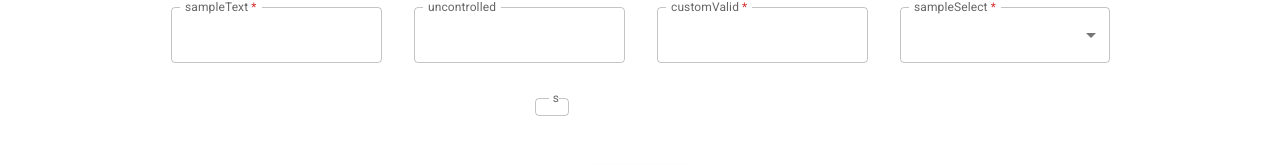
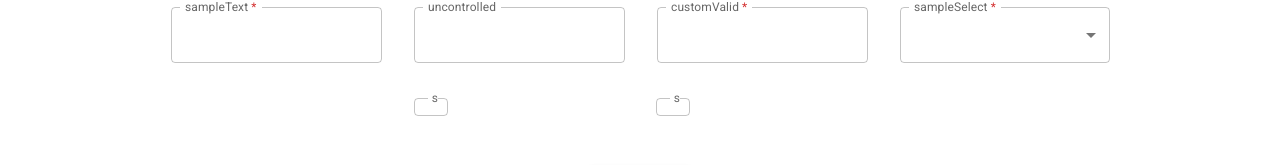
Before and after one commit to wing9537/mini-store, a Next.js app: page / in a window 1280 px wide. Shown: the part 176-341 px from the top of the page. Built offline with nearby package versions, Linux system fonts and the light colour scheme.

Commit message:
baseCheckbox completed

```diff
--- /dev/null
+++ b/components/core/baseCheckbox.js
@@ -0,0 +1,46 @@
+import { Box, Checkbox, FormGroup, FormControlLabel, FormControl, InputLabel, FormHelperText } from "@mui/material";
+
+/**
+ * @mui Checkbox API
+ * @ref https://mui.com/material-ui/api/checkbox/
+ */
+function BaseCheckbox({ id = "checkbox", label = "", value = [], error = false, helperText = "", options = {}, inputProps = {}, disabled = false, ...rest }) {
+  const handleChange = (e, item) => {
+    // const item = e.target.value;
+    const index = value.indexOf(item);
+    if (index > -1) {
+      value.splice(index, 1);
+    } else {
+      value.push(item);
+    }
+    if (inputProps.onChange) {
+      inputProps.onChange(e, value);
+    }
+  };
+
+  return (
+    <Box m={2} sx={{ minWidth: 210 }}>
+      <FormControl error={error}>
+        <Box px={2} py={1} className={`outlined-input ${disabled ? "disabled" : error ? "error" : ""}`}>
+          <InputLabel id={`lbl-${id}`} shrink>
+            {label}
+          </InputLabel>
+          <FormGroup id={id} {...rest}>
+            {Object.entries(options).map(([key, val]) => (
+              <FormControlLabel
+                key={key}
+                value={key}
+                label={val}
+                disabled={disabled}
+                inputRef={inputProps.ref}
+                control={<Checkbox name={inputProps.name} onChange={handleChange} />}
+              />
+            ))}
+          </FormGroup>
+        </Box>
+        <FormHelperText>{error && helperText}</FormHelperText>
+      </FormControl>
+    </Box>
+  );
+}
+export default BaseCheckbox;
--- a/components/core/baseInput.js
+++ b/components/core/baseInput.js
@@ -4,6 +4,7 @@
 import BaseTextField from "./baseTextField";
 import BaseSelect from "./baseSelect";
 import BaseRadio from "./baseRadio";
+import BaseCheckbox from "./baseCheckbox";
 import messages from "../../locales/errorMsg.json";
 import { form } from "../../constant";
 
@@ -105,7 +106,22 @@
         />
       );
     case "checkbox":
-      return <></>;
+      return (
+        <BaseCheckbox
+          inputProps={register(name, {
+            required,
+            validate: rules,
+          })}
+          id={`chk-${name}`}
+          label={mandatoryLabel}
+          value={getValues(name)}
+          options={options}
+          error={!!error?.type}
+          helperText={error && errorMsg(error)}
+          disabled={formStatus == form.confirm}
+          {...rest}
+        />
+      );
     case "datepicker":
       return <></>;
     default:
--- a/components/core/baseRadio.js
+++ b/components/core/baseRadio.js
@@ -4,17 +4,17 @@
  * @mui RadioGroup API
  * @ref https://mui.com/material-ui/api/radio-group/
  */
-function BaseRadio({ id = "radio", label = "", error = false, helperText = "", options = {}, inputProps = {}, ...rest }) {
+function BaseRadio({ id = "radio", label = "", error = false, helperText = "", options = {}, inputProps = {}, disabled = false, ...rest }) {
   return (
     <Box m={2} sx={{ minWidth: 210 }}>
       <FormControl error={error}>
-        <Box px={2} py={1} className={`outlined-input ${error ? "error" : ""}`}>
+        <Box px={2} py={1} className={`outlined-input ${disabled ? "disabled" : error ? "error" : ""}`}>
           <InputLabel id={`lbl-${id}`} shrink>
             {label}
           </InputLabel>
           <RadioGroup id={id} {...inputProps} {...rest}>
             {Object.entries(options).map(([key, val]) => (
-              <FormControlLabel key={key} value={key} control={<Radio ref={inputProps.ref} />} label={val} />
+              <FormControlLabel key={key} value={key} label={val} disabled={disabled} inputRef={inputProps.ref} control={<Radio />} />
             ))}
           </RadioGroup>
         </Box>
--- a/locales/home.json
+++ b/locales/home.json
@@ -6,6 +6,7 @@
     "sampleText": "Text Field",
     "sampleSelect": "Dropdown List",
     "sampleRadio": "Radio Group",
+    "sampleCheckbox": "Checkbox Group",
     "sampleData": {
       "opt0": "Testing 1",
       "opt1": "Testing 2",
@@ -22,6 +23,7 @@
     "sampleText": "文字輸入",
     "sampleSelect": "下拉列表",
     "sampleRadio": "單選按鈕",
+    "sampleCheckbox": "複選框",
     "sampleData": {
       "opt0": "測試 1",
       "opt1": "測試 2",
@@ -38,6 +40,7 @@
     "sampleText": "文字输入",
     "sampleSelect": "下拉列表",
     "sampleRadio": "单选按钮",
+    "sampleCheckbox": "复选框",
     "sampleData": {
       "opt0": "测试 1",
       "opt1": "测试 2",
--- a/pages/index.js
+++ b/pages/index.js
@@ -11,6 +11,7 @@
     customValid: "",
     sampleSelect: "",
     sampleRadio: "",
+    sampleCheckbox: [],
   };
 
   const limit = {
@@ -18,6 +19,7 @@
     customValid: { min: 1, max: -1 },
     sampleSelect: { min: 1, max: -1 },
     sampleRadio: { min: 1, max: -1 },
+    sampleCheckbox: { min: 1, max: 1 },
   };
 
   const { t, obj, msg } = useTranslation(messages);
@@ -35,6 +37,7 @@
         <BaseInput name="customValid" type="text" label={t("customValid")} rules={validExactValue} limit={limit.customValid} />
         <BaseInput name="sampleSelect" type="select" label={t("sampleSelect")} options={obj("sampleData")} limit={limit.sampleSelect} />
         <BaseInput name="sampleRadio" type="radio" label={t("sampleRadio")} options={obj("sampleData")} limit={limit.sampleRadio} />
+        <BaseInput name="sampleCheckbox" type="checkbox" label={t("sampleCheckbox")} options={obj("sampleData")} limit={limit.sampleCheckbox} />
       </Box>
     </BaseForm>
   );
--- a/styles/theme.css
+++ b/styles/theme.css
@@ -50,6 +50,10 @@
   border-color: #d32f2f;
 }
 
+.outlined-input.disabled {
+  border-color: #0000003b;
+}
+
 .outlined-input > label {
   background-color: #ffffff;
   padding-left: 5px;
```
